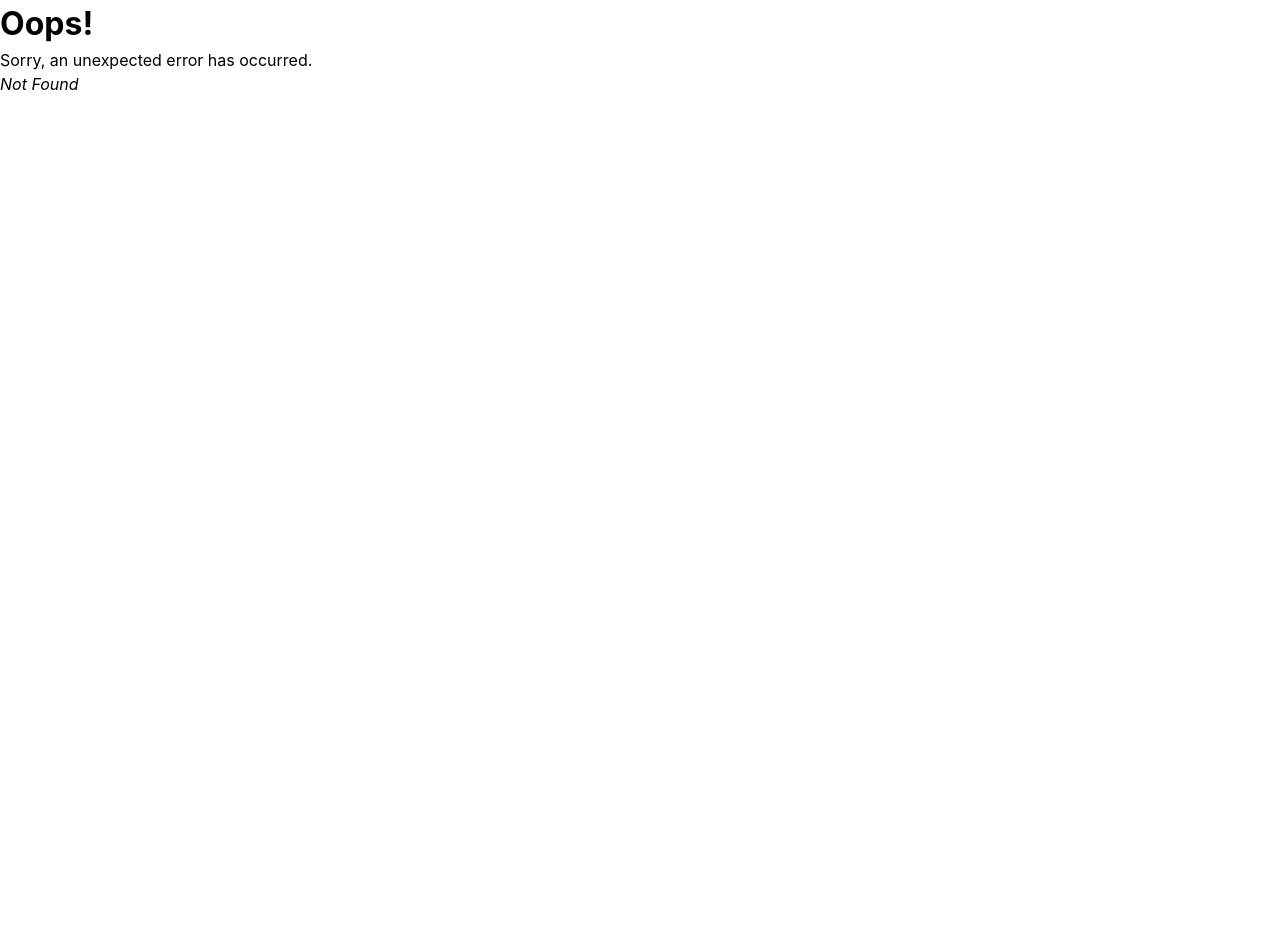
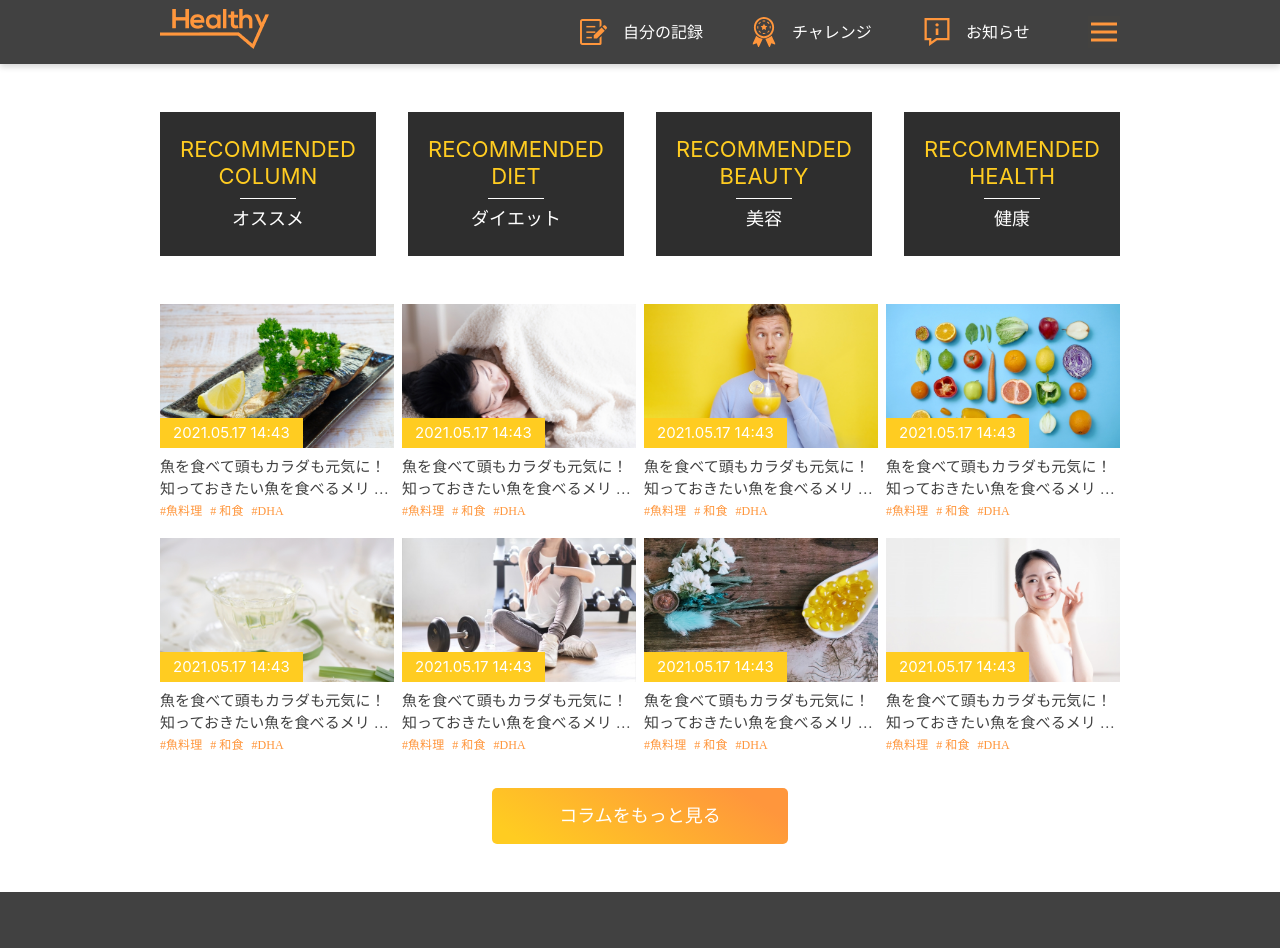
Before and after one commit to phamlongnguyen/healthy-app, a React (Vite) app: page /column in a window 1280 px wide. Before the commit this address had no page. Shown: the top 948 px of the page. Before the commit the page ends 800 px from the top, so only its background shows below. Built offline with nearby package versions, Linux system fonts and the light colour scheme; a web font is replaced by a local one.

Commit message:
feat: Add date-fns and Column page

```diff
--- a/package.json
+++ b/package.json
@@ -14,6 +14,7 @@
     "@emotion/styled": "^11.13.0",
     "@mui/material": "^6.1.6",
     "chart.js": "^4.4.6",
+    "date-fns": "^4.1.0",
     "prop-types": "^15.8.1",
     "react": "^18.3.1",
     "react-chartjs-2": "^5.2.0",
--- a/src/components/HeaderPage/HeaderPage.jsx
+++ b/src/components/HeaderPage/HeaderPage.jsx
@@ -1,21 +1,26 @@
-import { useNavigate } from 'react-router-dom';
+import { useNavigate } from 'react-router-dom'
 import {
   IconAchievement,
   IconCaution,
   IconKebabMenu,
   IconNote,
-} from '../../assets/icons';
-import './styles.scss';
-import logoPng from '../../assets/images/logo.png';
+} from '../../assets/icons'
+import './styles.scss'
+import logoPng from '../../assets/images/logo.png'
 
 const MENUS = [
-  { label: '自分の記録', key: 'my-record', url: '/', icon: <IconNote /> },
-  { label: 'チャレンジ', key: 'challenge', icon: <IconAchievement /> },
+  { label: '自分の記録', key: 'my-record', url: '', icon: <IconNote /> },
+  {
+    label: 'チャレンジ',
+    key: 'challenge',
+    url: 'column',
+    icon: <IconAchievement />,
+  },
   { label: 'お知らせ', key: 'notice', icon: <IconCaution /> },
-];
+]
 
 const HeaderPage = () => {
-  const navigate = useNavigate();
+  const navigate = useNavigate()
   return (
     <header className="header-page">
       <div className="header-page__box">
@@ -37,13 +42,13 @@ const HeaderPage = () => {
                 {e.icon}
                 <p>{e.label}</p>
               </div>
-            );
+            )
           })}
           <IconKebabMenu className="header-page__box__menu__btn" />
         </div>
       </div>
     </header>
-  );
-};
+  )
+}
 
-export default HeaderPage;
+export default HeaderPage
--- /dev/null
+++ b/src/pages/ColumnPage/ColumnPage.jsx
@@ -0,0 +1,18 @@
+import React from 'react'
+import { ButtonGradient } from '../../components/common'
+import './styles.scss'
+import { Recommended, Topics } from '../../components'
+
+const ColumnPage = () => {
+  return (
+    <div className="column-page">
+      <Recommended />
+      <Topics />
+      <div className="column-page__button">
+        <ButtonGradient label="コラムをもっと見る" />
+      </div>
+    </div>
+  )
+}
+
+export default ColumnPage
--- /dev/null
+++ b/src/pages/ColumnPage/index.jsx
@@ -0,0 +1 @@
+export { default } from './ColumnPage'
--- /dev/null
+++ b/src/pages/ColumnPage/styles.scss
@@ -0,0 +1,11 @@
+@use '../../styles/media' as *;
+
+.column-page {
+  @include maxWidthContent;
+  &__button {
+    @include maxWidthContent;
+    display: flex;
+    justify-content: center;
+    margin-bottom: 3rem;
+  }
+}
--- a/src/pages/index.jsx
+++ b/src/pages/index.jsx
@@ -1,2 +1,3 @@
 export { default as ErrorPage } from './ErrorPage'
 export { default as DashBoard } from './Dashboard'
+export { default as ColumnPage } from './ColumnPage'
```
Also changed, not shown: src/configs/pageUrl.jsx (+9 -5 lines), 1 other file (tests, documents, lock files or other folders).
